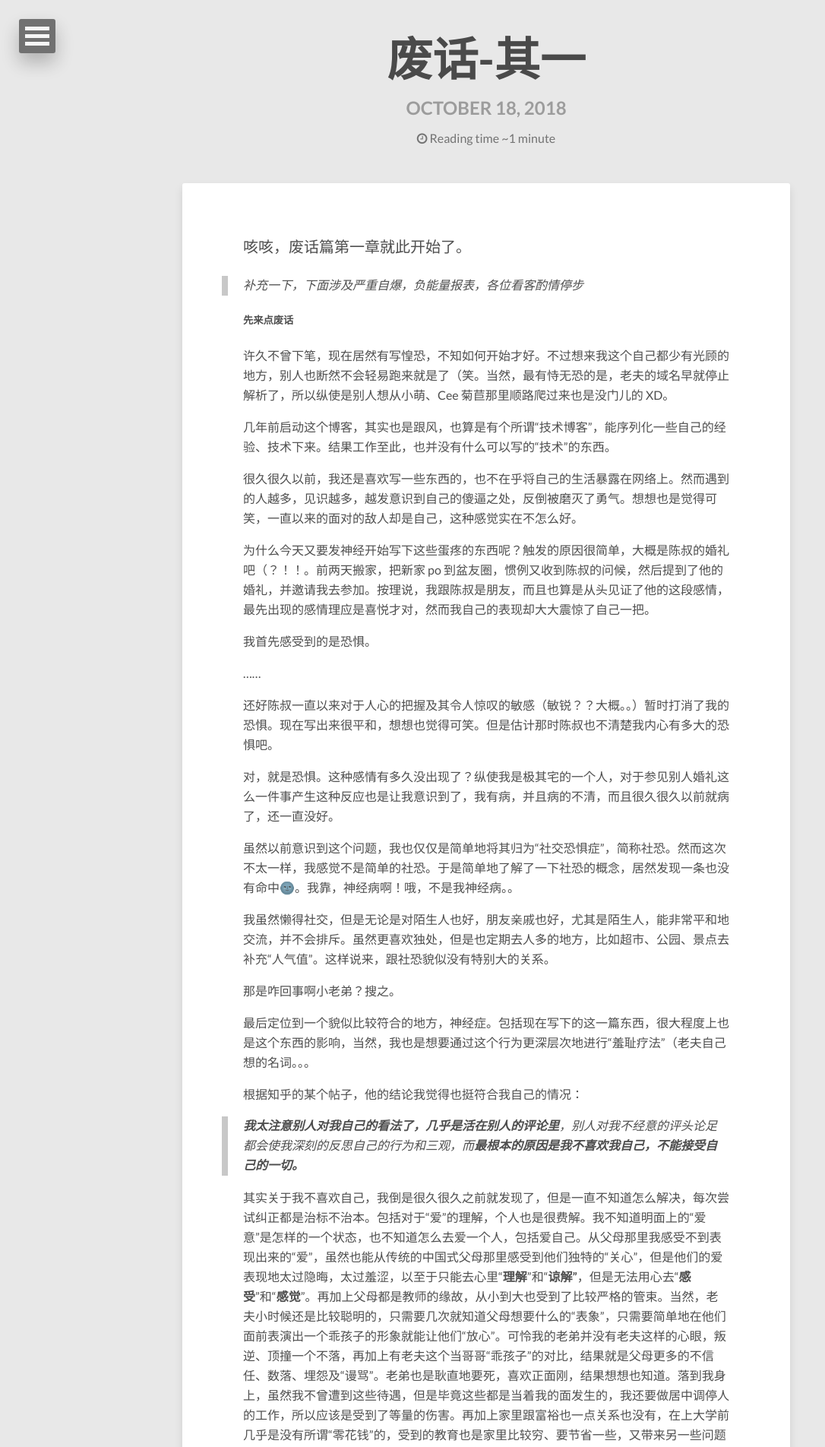
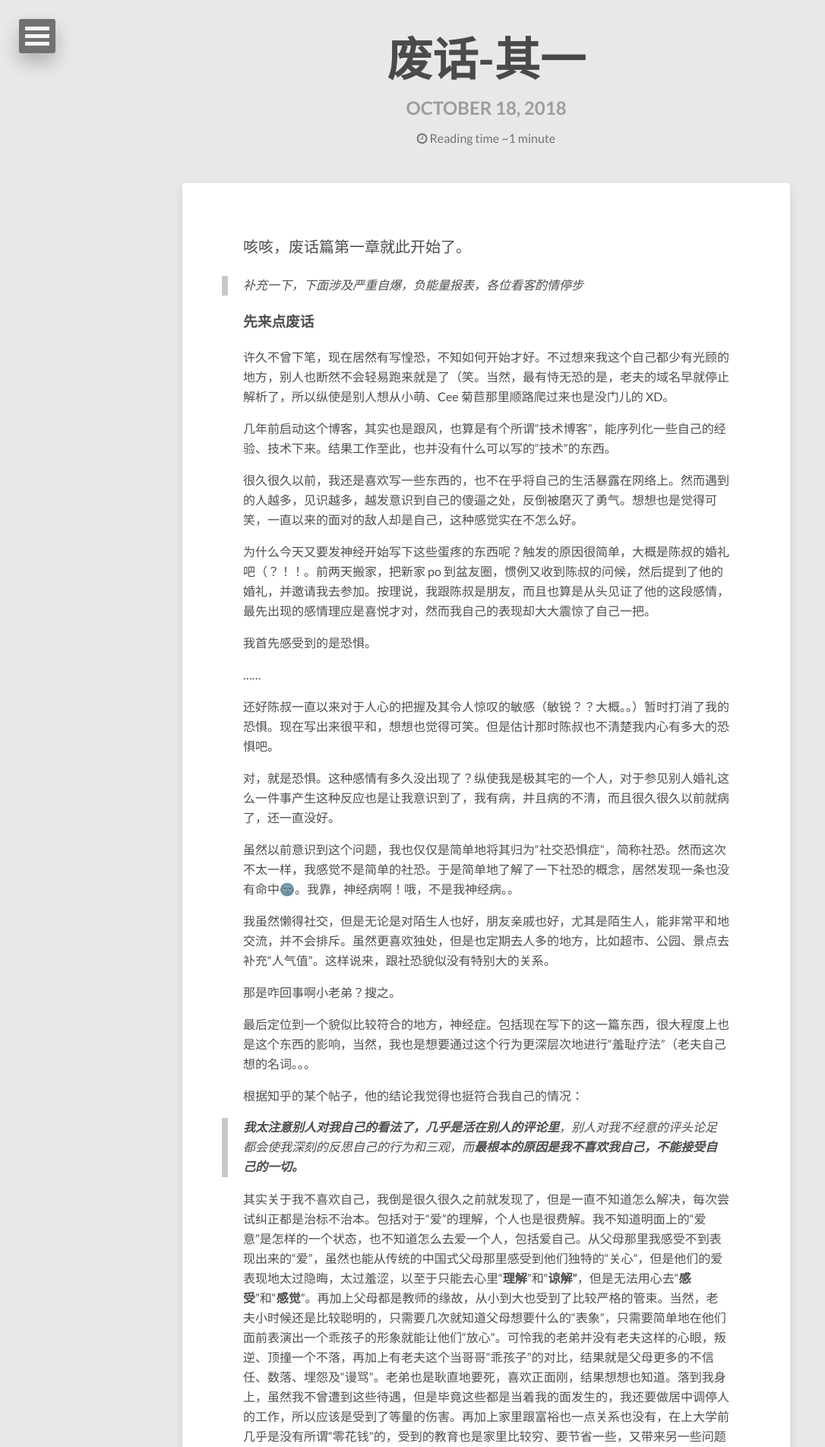
Before and after one commit to MarcoQin/MarcoQin.github.io, a Jekyll site: the page built from _posts/2018-10-18-nonsense-1.md, in a window 1280 px wide. Shown: the top 1904 px of the page at 76% size, without its empty margins (0-1086 px from the left). Built offline with Jekyll 4.4.1, drawn with Linux system fonts in a browser that asks for light colours; nearby versions of some CDN libraries; comment, search, counter and statistics services are not loaded.

Commit message:
fix head

```diff
--- a/_posts/2018-10-18-nonsense-1.md
+++ b/_posts/2018-10-18-nonsense-1.md
@@ -10,7 +10,7 @@
 
 > 补充一下，下面涉及严重自爆，负能量报表，各位看客酌情停步
 
-##### 先来点废话
+### 先来点废话
 
 许久不曾下笔，现在居然有写惶恐，不知如何开始才好。不过想来我这个自己都少有光顾的地方，别人也断然不会轻易跑来就是了（笑。当然，最有恃无恐的是，老夫的域名早就停止解析了，所以纵使是别人想从小萌、Cee 菊苣那里顺路爬过来也是没门儿的 XD。
 
@@ -44,7 +44,7 @@
 
 以上这段所述，综合起来是不是很眼熟？确实，很多国内的孩子都是类似的环境下成长起来的，所以一点都不稀奇。唯一遗憾的是，老夫没有经历过所谓“叛逆期”，叛逆的心从小就被自己死死掐住不曾泄漏，这个先按下不表。以上的种种带来的问题是，我严重缺乏自信心，不光如此，还有大量的莫名其妙的自卑心理。还有就是害怕犯错（有老弟的前车之鉴），做事倾向于谋而后动，如果不能完全掌控则会恐慌。还有“爱”的能力，后面再说。
 
-##### 关于不自信
+#### 关于不自信
 
 先说自信的问题。记得上次尝试治疗自己的时候，我跟父母坦诚谈了一次。当谈到这个问题的时候，他们吃惊极了。“你没有自信吗？我们一直觉得你很有自信啊！”——他们如是说，惊讶极了。以上对话是第一次尝试治疗时的场景。是的，老夫尝试自疗过一次，不过结果失败了就是。客观来讲，虽然现在我还是很菜，但是从表面看，已经比很多人有好的生活条件了，在父母眼中也比很多人“强”了，理论上不应该这么自卑才是。
 
@@ -80,7 +80,7 @@
 
 难啊，把按照惯性运行了二十几年的人生扭个方向，难。
 
-##### 关于爱
+### 关于爱
 
 在国内，谈论“爱”和“喜欢”，似乎是一件很难以启齿的事情，人们表现地如此的羞涩，以至于让人觉得这是什么不好的东西一样。
 
@@ -96,7 +96,7 @@
 
 这个问题感觉无解。不过先可以尝试着自恋一下，先爱上自己培养一下自信心，然后再考虑爱人之类的。希望有效吧 XD。
 
-##### 最后说一句
+### 最后说一句
 
 接受自己的普通很难，很多人一辈子都接受不了，于是一直生活在郁闷中。我在很久前就已经慢慢接受自己是个傻屌普通人的事实，但是交往的人都那么牛逼，难免有些 emmmm。有些时候真希望自己是那种神经大条的人，完全不 care 这种事情。如果老夫再自信一些的话，应该完全不一样了吧。
 
```
